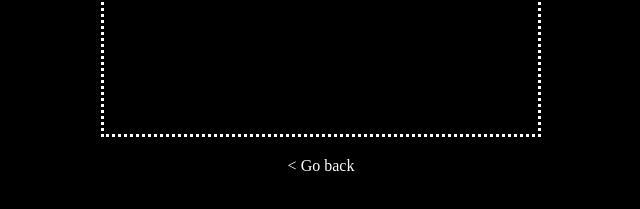
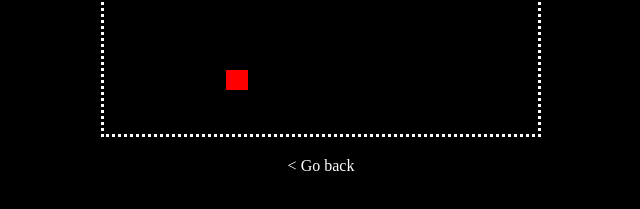
Before and after one commit to zsofiam/zsofiam.github.io, a plain HTML site: page templates/game.html in a window 1280 px wide. Shown: the part 289-498 px from the top of the page, 319-959 px from the left. Drawn offline with Linux system fonts and the light colour scheme.

Commit message:
put food to random place

```diff
--- a/css/style.css
+++ b/css/style.css
@@ -48,3 +48,6 @@ tr {
 .food {
 	background-color: red;
 }
+.empty {
+	background-color: black;
+}
--- a/js/game.js
+++ b/js/game.js
@@ -59,7 +59,7 @@ const game = {
     addCell: function (rowElement, row, col) {
         rowElement.insertAdjacentHTML(
             'beforeend',
-            `<td row="${row}" col="${col}"></td>`);
+            `<td row="${row}" col="${col}" class="empty"></td>`);
     },
 
     putSnakeOnTheBoard: function(headRow, headCol, length) {
@@ -67,12 +67,14 @@ const game = {
     	for (let i = 0; i < fields.length; i++) {
     		//Head
     		if (fields[i].getAttribute("row") == headRow && fields[i].getAttribute("col") == headCol) {
+    			fields[i].classList.remove("empty");
     			fields[i].classList.add("snake-head");
     			fields[i].innerText = ":3";
     		}
     		//Body
     		else if (fields[i].getAttribute("row") == headRow && (fields[i].getAttribute("col") > headCol-length) && fields[i].getAttribute("col") < headCol) {
-				fields[i].classList.add("snake");
+				fields[i].classList.remove("empty");
+    			fields[i].classList.add("snake");
     		}
     	}
     },
@@ -86,10 +88,12 @@ const game = {
 		let foodCol = this.generateFoodPosition(height, width)[1];
 		let fields = document.querySelectorAll("td");
 		for (let field of fields) {
-			if (field.getAttribute('row') === foodRow && field.getAttribute('col') === foodCol){
-				if (field.classList.contains('snake') || field.classList.contains('snake-head')){
-					foodRow, foodCol = this.generateFoodPosition(height, width)
-				}
+			if (parseInt(field.getAttribute('row')) === foodRow && parseInt(field.getAttribute('col')) === foodCol){
+				// if (!field.classList.contains('empty')){
+				// 	foodRow = this.generateFoodPosition(height, width)[0];
+				// 	foodCol = this.generateFoodPosition(height, width)[1];
+				// }
+				field.classList.remove("empty");
 				field.classList.add('food');
 			}
 		}
```
